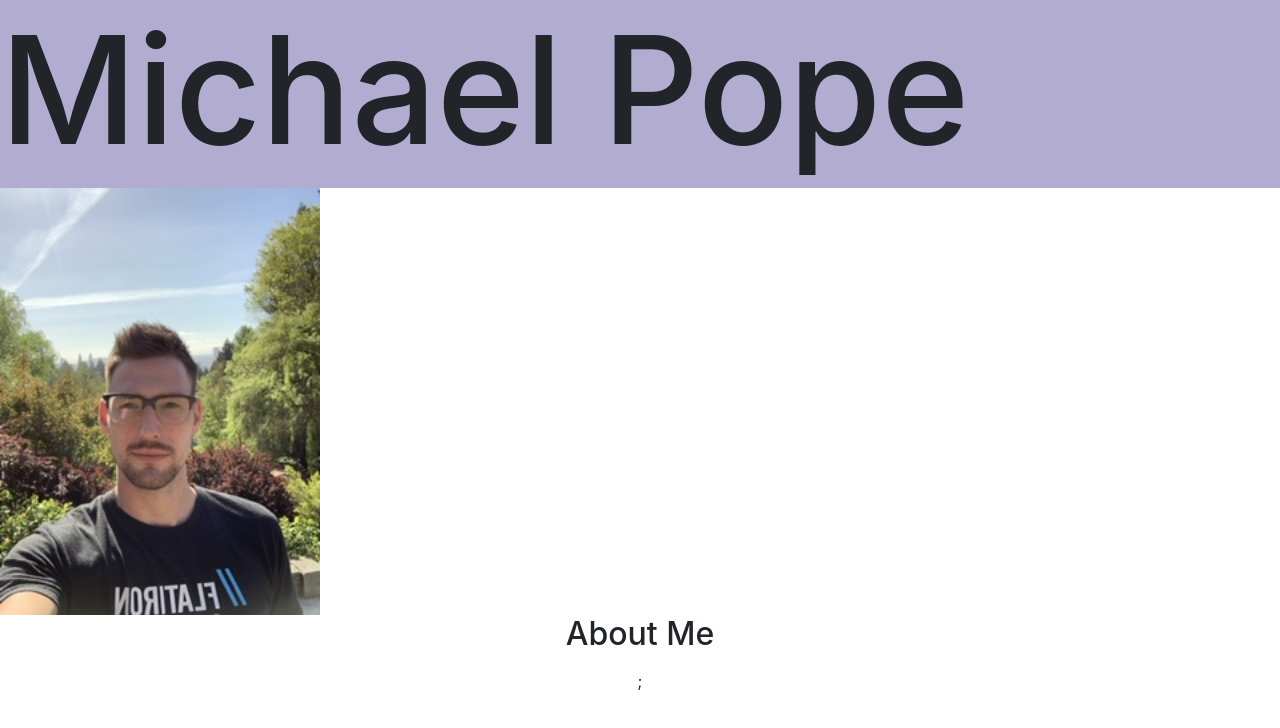
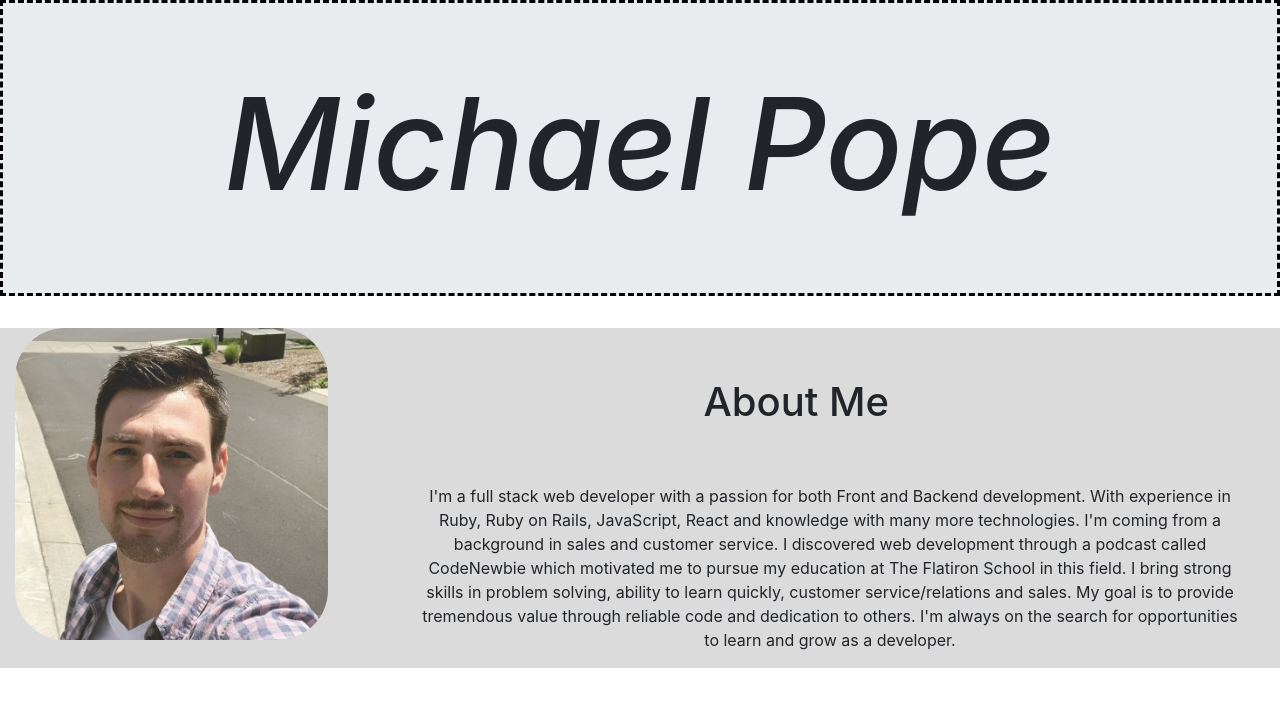
Before and after one commit to popemray00/Portfolio, a React (Create React App) app: page / in a window 1280 px wide. Shown: the top 728 px of the page. Built offline with nearby package versions, Linux system fonts and the light colour scheme.

Commit message:
about me complete

```diff
--- a/src/App.js
+++ b/src/App.js
@@ -7,7 +7,7 @@ function App() {
   return (
     <div className="App">
       <Router>
-        <Route exact path="/" component={Home}/>;
+        <Route exact path="/" component={Home}/>
       </Router>
     </div>
   );
--- a/src/Home.css
+++ b/src/Home.css
@@ -1,29 +1,36 @@
-.Header {
-  background-color:rgb(177, 172, 208) ;
-  align-items: center;
-  display: inline-flex;
-  width: 100%;
+.jumbotron {
+  text-align: center;
   height: 100%;
+  border-style: dashed;
+  border-color: black;
 }
 
-.Header h1 {
-  font-size: 150px;
+.jumbotron h1 {
+  font-size: 10vw;
+  font-style: oblique;
+
 }
 
-.About {
+
+
+.container-fluid {
   width: 100%;
   display: inline-block;
+  background-color: rgb(219, 219, 219);
 }
 
-.AboutImg {
-  text-align: left;
+.container-fluid .SelfPic {
+  float: left;
   width: 25%;
+  border-radius: 50px;
 }
 
-.HomePic {
-  width: 100%;
+.container-fluid h1 {
+  padding-top: 50px;
 }
 
-.AboutMe {
+.container-fluid p {
+  padding: 50px 20px 0px 400px;
+  text-align: center;
 
 }
--- a/src/Home.js
+++ b/src/Home.js
@@ -5,21 +5,19 @@ class Home extends React.Component {
   render() {
     return (
       <div>
-        <div className="Header">
+        <div className="jumbotron jumbotron-fluid">
+        <div className="container">
           <h1> Michael Pope </h1>
         </div>
+        </div>
 
-        <div className="About">
-          <div className="AboutImg">
-            <img className="HomePic"
-            src = "images/homepic.jpg"
+        <div className="container-fluid">
+            <img className="SelfPic"
+            src = "images/self1.jpg"
             alt = "Michael"
             />
-          </div>
-          <div className="AboutMe">
-            <h2> About Me </h2>
-            <p></p>
-          </div>
+            <h1> About Me </h1>
+            <p>I'm a full stack web developer with a passion for both Front and Backend development. With experience in Ruby, Ruby on Rails, JavaScript, React and knowledge with many more technologies. I'm coming from a background in sales and customer service. I discovered web development through a podcast called CodeNewbie which motivated me to pursue my education at The Flatiron School in this field. I bring strong skills in problem solving, ability to learn quickly, customer service/relations and sales. My goal is to provide tremendous value through reliable code and dedication to others. I'm always on the search for opportunities to learn and grow as a developer. </p>
         </div>
       </div>
     );
```
Also changed, not shown: public/images/self.jpg (added), public/images/self1.jpg (added).
